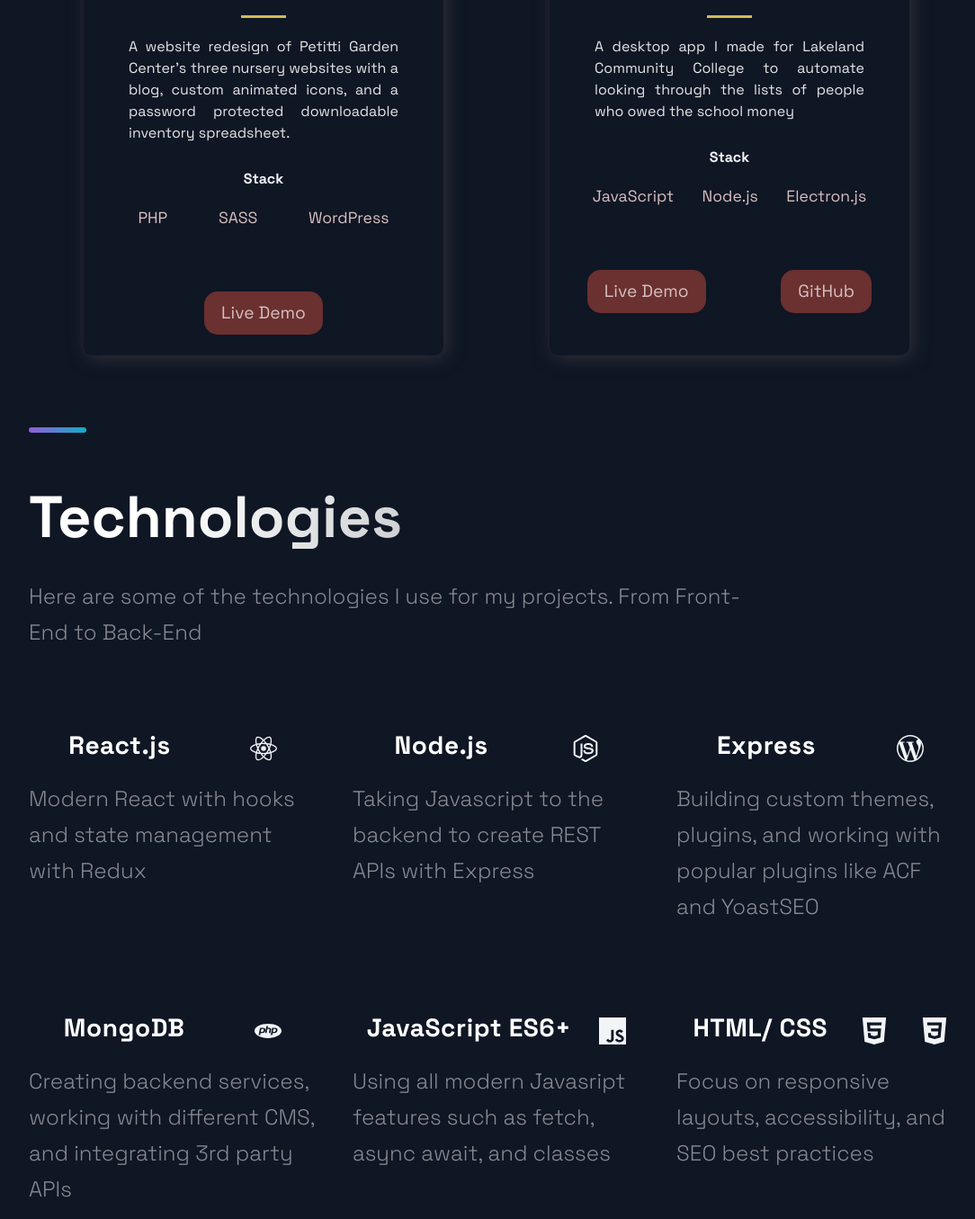
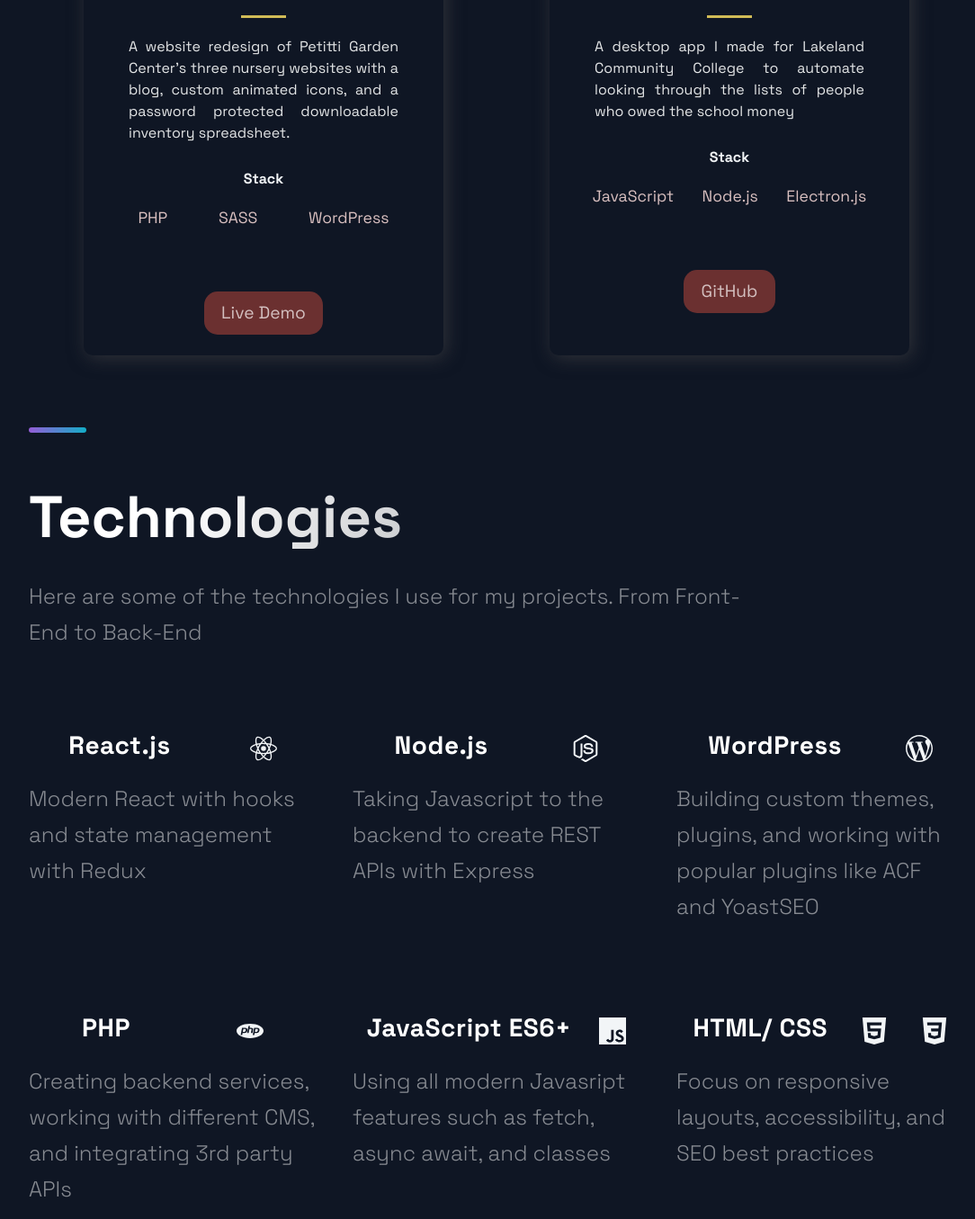
Before and after one commit to Wompato/Dev-Portfolio, a React (Create React App) app: page / in a window 1280 px wide. Shown: the part 2013-3368 px from the top of the page at 90% size, without its empty margins (88-1172 px from the left). Built offline with nearby package versions, Linux system fonts and the light colour scheme.

Commit message:
updated text in technolgies section

```diff
--- a/src/components/Sections/Project.js
+++ b/src/components/Sections/Project.js
@@ -110,12 +110,6 @@
               target="blank"
               href="https://github.com/Wompato/Bad-Checklist-Work"
             >
-              Live Demo
-            </a>
-            <a
-              target="blank"
-              href="https://github.com/Wompato/Bad-Checklist-Work"
-            >
               GitHub
             </a>
           </ul>
--- a/src/components/Sections/Technologies.js
+++ b/src/components/Sections/Technologies.js
@@ -44,7 +44,7 @@
         <li className="skill">
           <div className="skill-content">
             <div className="skill-heading">
-              <h4 className="skill-title">Express</h4>
+              <h4 className="skill-title">WordPress</h4>
               <SiWordpress size="30px" />
             </div>
             <p className="skill-description">
@@ -56,7 +56,7 @@
         <li className="skill">
           <div className="skill-content">
             <div className="skill-heading">
-              <h4 className="skill-title">MongoDB</h4>
+              <h4 className="skill-title">PHP</h4>
               <SiPhp size="30px" />
             </div>
             <p className="skill-description">
```
